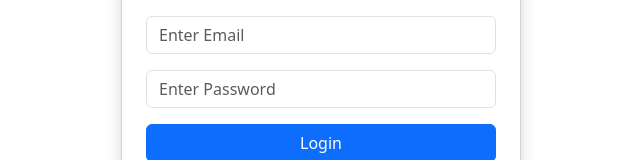
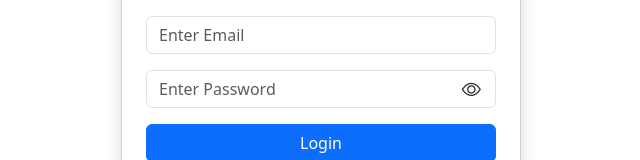
Before and after one commit to Subhransu894/frontend-Anvaya-CRM-App, a React app: page /login in a window 1280 px wide. Shown: the part 314-474 px from the top of the page, without its empty margins (319-959 px from the left). Built offline with nearby package versions, Linux system fonts and the light colour scheme; the HTML template or start-up script is replaced by a standard one.

Commit message:
added eye and eye slash icon for login and register password field

```diff
--- a/package.json
+++ b/package.json
@@ -12,6 +12,7 @@
   "dependencies": {
     "axios": "^1.18.0",
     "bootstrap": "^5.3.8",
+    "bootstrap-icons": "^1.13.1",
     "chart.js": "^4.5.1",
     "react": "^19.2.0",
     "react-chartjs-2": "^5.3.1",
--- a/src/App.jsx
+++ b/src/App.jsx
@@ -23,7 +23,7 @@ function App() {
     <>
       <Router>
         <Routes>
-          <Route path='/' element={localStorage.getItem("token")?<Navigate to='/home'/> : <Navigate to='/register' />} />
+          <Route path='/' element={localStorage.getItem("token")?<Navigate to='/home'/> : <Navigate to='/login' />} />
           {/* Publiv route */}
           <Route path='/register' element={<Register/>}/>
           <Route path='/login' element={<Login/>}/>
@@ -35,7 +35,7 @@ function App() {
           <Route path='/salesList' element={<ProtectedRoute><SalesList/></ProtectedRoute>}/>
           <Route path='/agentForm' element={<ProtectedRoute><NewAgentForm/></ProtectedRoute>}/>
           <Route path='/report' element={<ProtectedRoute><Report/></ProtectedRoute>}/>
-          <Route path='/setting' element={<ProtectedRoute><Report/></ProtectedRoute>}/>
+          <Route path='/setting' element={<ProtectedRoute><Setting/></ProtectedRoute>}/>
         </Routes>
       </Router>
       <ToastContainer
--- a/src/main.jsx
+++ b/src/main.jsx
@@ -4,6 +4,7 @@ import { createRoot } from 'react-dom/client'
 import App from './App.jsx'
 import "bootstrap/dist/css/bootstrap.min.css"
 import "bootstrap/dist/js/bootstrap.bundle.min.js"
+import "bootstrap-icons/font/bootstrap-icons.css"
 
 createRoot(document.getElementById('root')).render(
   <StrictMode>
--- a/src/pages/Login.jsx
+++ b/src/pages/Login.jsx
@@ -7,6 +7,7 @@ const Login =()=>{
     const [formData,setFormData]=useState({
         email:"",password:"",
     })
+    const [showPassword,setShowPassword]=useState(false)
     const handleChange = (e)=>{
         setFormData({
             ...formData,
@@ -35,10 +36,17 @@ const Login =()=>{
                     <div className="mb-3">
                         <input type="email" name="email" className="form-control" placeholder="Enter Email" value={formData.email} onChange={handleChange} required/>
                     </div>
-                    <div className="mb-3">
-                        <input type="password" name="password" className="form-control" placeholder="Enter Password" value={formData.password} onChange={handleChange} required/>
+                    <div className="mb-3 position-relative">
+                        <input type={showPassword ? "text" : "password"} name="password" className="form-control pe-5" placeholder="Enter Password" value={formData.password} onChange={handleChange} required/>
+                            <i
+                                className={`bi ${showPassword ? "bi-eye-slash":"bi-eye"}`}
+                                onClick={()=>setShowPassword(!showPassword)}
+                                style={{position:"absolute",right:"15px",top:"50%",transform:"translateY(-50%)",cursor:"pointer",fontSize:"1.2rem"}}
+                            ></i>
                     </div>
-                    <button className="btn btn-primary w-100" type="submit">Login</button>
+                    <button className="btn btn-primary w-100" type="submit">
+                        Login
+                    </button>
                 </form>
                 <p className="mt-3 text-center">
                     NewUser ? <Link to="/register">Register</Link>
--- a/src/pages/Register.jsx
+++ b/src/pages/Register.jsx
@@ -6,6 +6,7 @@ const Register = ()=>{
     const [formData,setFormData]=useState({
         name:"",email:"",password:""
     })
+    const [showPassword,setShowPassword]=useState(false)
     const handleChange=(e)=>{
         setFormData({
             ...formData,
@@ -38,8 +39,14 @@ const Register = ()=>{
                     <div className="mb-3">
                         <input type="email" className="form-control" placeholder="Enter Your Email" name="email" value={formData.email} onChange={handleChange} required/>
                     </div>
-                    <div className="mb-3">
-                        <input type="password" className="form-control" placeholder="Enter Your Password" name="password" value={formData.password} onChange={handleChange} required/>
+                    <div className="mb-3 position-relative">
+                        <input type={showPassword ? "text" : "password"} className="form-control pe-5" placeholder="Enter Your Password" name="password" value={formData.password} onChange={handleChange} required/>
+                        <i
+                            className={`bi ${showPassword ? "bi-eye-slash":"bi-eye"}`}
+                            onClick={()=>setShowPassword(!showPassword)}
+                            style={{position:"absolute",right:"15px",top:"50%",transform:"translateY(-50%)",cursor:"pointer",fontSize:"1.2rem"}}
+                        >
+                        </i>
                     </div>
                     <button type="submit" className="btn btn-success w-100">Register</button>
                 </form>
```
Also changed, not shown: 1 other file (tests, documents, lock files or other folders).
